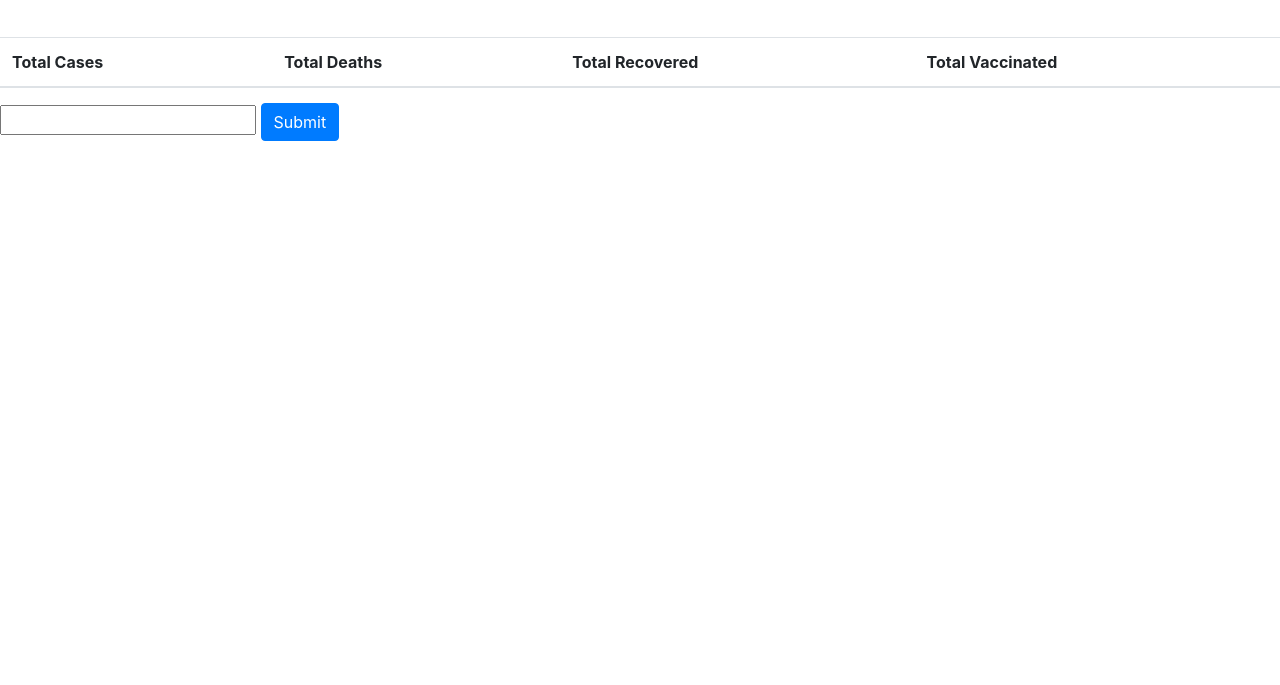
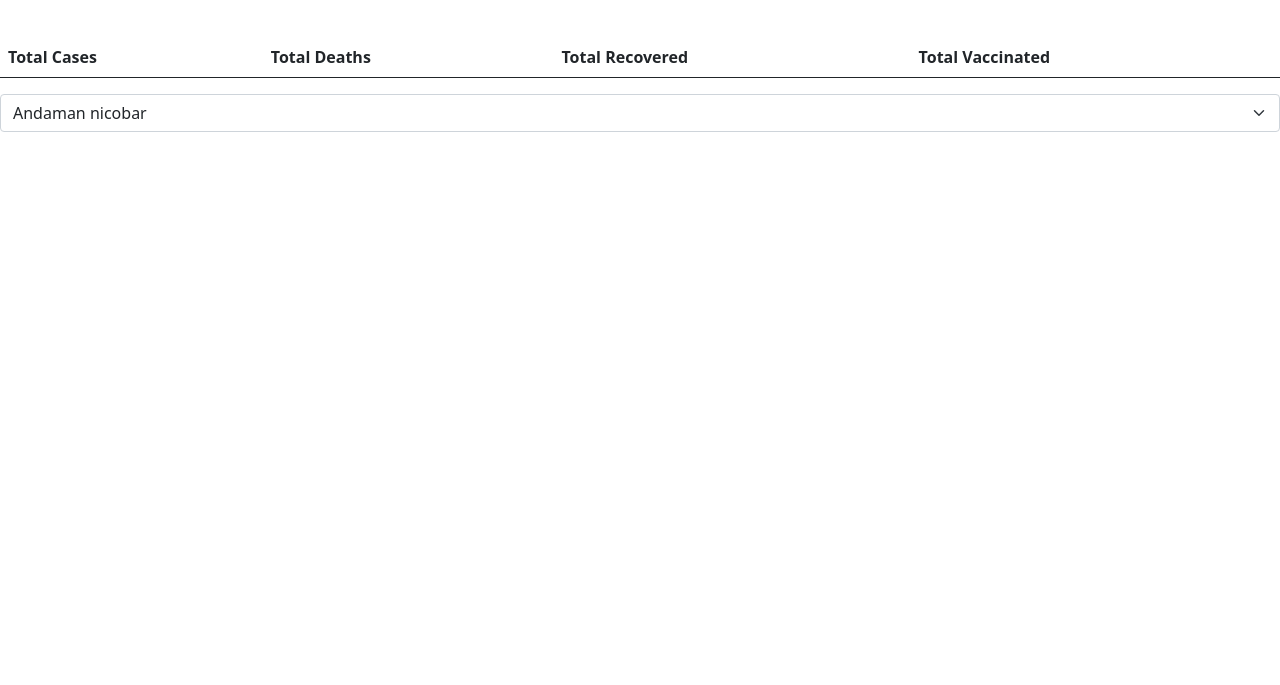
Before and after one commit to goellavish10/Covid-Website, a plain HTML site: page data.html in a window 1280 px wide. Shown: the part 115-800 px from the top of the page. Drawn offline with nearby package versions, Linux system fonts and the light colour scheme.

Commit message:
Form processing:

```diff
--- a/data.html
+++ b/data.html
@@ -5,9 +5,9 @@
     <meta http-equiv="X-UA-Compatible" content="IE=edge" />
     <meta name="viewport" content="width=device-width, initial-scale=1.0" />
     <link
+      href="https://cdn.jsdelivr.net/npm/bootstrap@5.0.0/dist/css/bootstrap.min.css"
       rel="stylesheet"
-      href="https://stackpath.bootstrapcdn.com/bootstrap/4.4.1/css/bootstrap.min.css"
-      integrity="sha384-Vkoo8x4CGsO3+Hhxv8T/Q5PaXtkKtu6ug5TOeNV6gBiFeWPGFN9MuhOf23Q9Ifjh"
+      integrity="sha384-wEmeIV1mKuiNpC+IOBjI7aAzPcEZeedi5yW5f2yOq55WWLwNGmvvx4Um1vskeMj0"
       crossorigin="anonymous"
     />
     <title>Covid-19 Data in India</title>
@@ -30,25 +30,66 @@
           <tr id="data"></tr>
         </tbody>
       </table>
-      <form id="myForm">
-        <input type="text" name="state" id="state" />
-        <button type="submit" class="btn btn-primary">Submit</button>
+      <form id="myForm" method="POST">
+        <select
+          class="form-select"
+          aria-label="Default select example"
+          onchange="val(this)"
+          id="selected"
+        >
+          <option value="AN">Andaman nicobar</option>
+          <option value="AP">Andhra pradesh</option>
+          <option value="AR">Arunanchal pradesh</option>
+          <option value="AS">Assam</option>
+          <option value="BR">Bihar</option>
+          <option value="CH">Chandigarh</option>
+          <option value="CT">Chattisgarh</option>
+          <option value="DL">Delhi</option>
+          <option value="DN">Dadar and nagar</option>
+          <option value="GA">Goa</option>
+          <option value="GJ">Gujrat</option>
+          <option value="HP">Himanchal pradesh</option>
+          <option value="HR">Haryana</option>
+          <option value="JH">Jharkhand</option>
+          <option value="JK">Jammu and kashmir</option>
+          <option value="KA">Karnatka</option>
+          <option value="KL">Kerala</option>
+          <option value="LA">Ladakh</option>
+          <option value="LD">Lakskadweep</option>
+          <option value="MH">Maharashtra</option>
+          <option value="ML">Meghalaya</option>
+          <option value="MN">Manipur</option>
+          <option value="MP">Madhya pradesh</option>
+          <option value="MZ">Mizoram</option>
+          <option value="MZ">Mizoram</option>
+          <option value="NL">Nagaland</option>
+          <option value="OR">Orissa</option>
+          <option value="PB">Punjab</option>
+          <option value="PY">Pondicherry</option>
+          <option value="RJ">Rajasthan</option>
+          <option value="SK">Sikkim</option>
+          <option value="TG">Telangana</option>
+          <option value="TN">Tamil nadu</option>
+          <option value="TR">Tripura</option>
+          <option value="UP">Uttar pradesh</option>
+          <option value="UT">Uttrakhand</option>
+          <option value="WB">West benga</option>
+        </select>
       </form>
     </div>
-
     <script
-      src="https://code.jquery.com/jquery-3.4.1.slim.min.js"
-      integrity="sha384-J6qa4849blE2+poT4WnyKhv5vZF5SrPo0iEjwBvKU7imGFAV0wwj1yYfoRSJoZ+n"
+      src="https://cdn.jsdelivr.net/npm/bootstrap@5.0.0/dist/js/bootstrap.bundle.min.js"
+      integrity="sha384-p34f1UUtsS3wqzfto5wAAmdvj+osOnFyQFpp4Ua3gs/ZVWx6oOypYoCJhGGScy+8"
       crossorigin="anonymous"
     ></script>
     <script
-      src="https://cdn.jsdelivr.net/npm/popper.js@1.16.0/dist/umd/popper.min.js"
-      integrity="sha384-Q6E9RHvbIyZFJoft+2mJbHaEWldlvI9IOYy5n3zV9zzTtmI3UksdQRVvoxMfooAo"
+      src="https://cdn.jsdelivr.net/npm/@popperjs/core@2.9.2/dist/umd/popper.min.js"
+      integrity="sha384-IQsoLXl5PILFhosVNubq5LC7Qb9DXgDA9i+tQ8Zj3iwWAwPtgFTxbJ8NT4GN1R8p"
       crossorigin="anonymous"
     ></script>
     <script
-      src="https://stackpath.bootstrapcdn.com/bootstrap/4.4.1/js/bootstrap.min.js"
-      integrity="sha384-wfSDF2E50Y2D1uUdj0O3uMBJnjuUD4Ih7YwaYd1iqfktj0Uod8GCExl3Og8ifwB6"
+      src="https://cdn.jsdelivr.net/npm/bootstrap@5.0.0/dist/js/bootstrap.min.js"
+      integrity="sha384-lpyLfhYuitXl2zRZ5Bn2fqnhNAKOAaM/0Kr9laMspuaMiZfGmfwRNFh8HlMy49eQ"
       crossorigin="anonymous"
     ></script>
     <script src="js/fetch.js"></script>
--- a/js/fetch.js
+++ b/js/fetch.js
@@ -1,19 +1,20 @@
 const apiUrl = "https://api.covid19india.org/v4/min/data.min.json";
 const form_el = document.getElementById("myForm");
-const state = document.getElementById("state");
 
-form_el.addEventListener("submit", function (evt) {
-  evt.preventDefault();
-  getData();
-});
+function val() {
+  var d = document.getElementById("selected").value;
 
-async function getData() {
+  getData(d);
+}
+
+async function getData(stateName) {
   try {
+    let state = stateName;
     let dataTable = document.getElementById("data");
+    console.log(state);
     let data = await fetch(apiUrl);
     let response = await data.json();
-    let name = state.value;
-    console.log(name);
+    let name = state;
     console.log(response[name].total);
     dataTable.innerHTML = `
         <td>${response[name].total.confirmed}</td>
```
